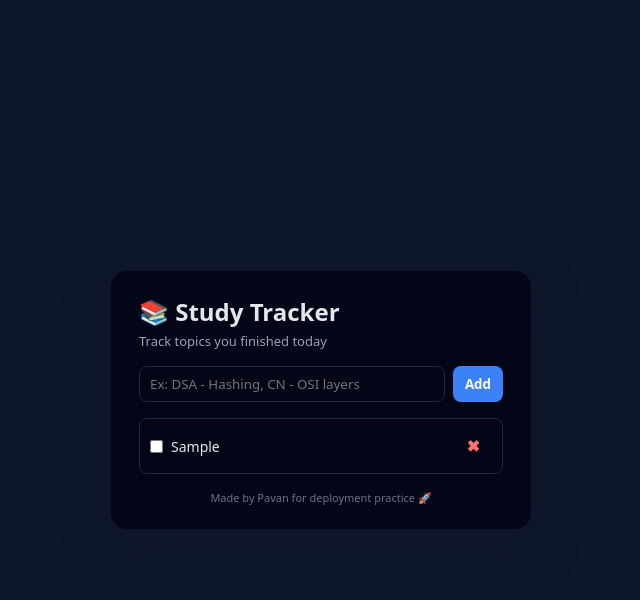
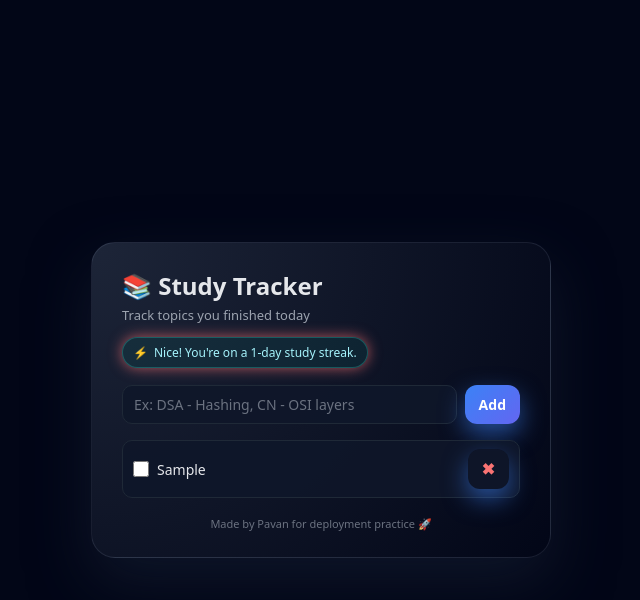
Before and after one commit to Saipavanq/studytracker, a plain HTML site: page index.html in a window 1280 px wide. Both pictures are taken after typing "Sample" into the empty fields and a click on the button "Add". Shown: the whole page, without its empty margins (319-959 px from the left). Drawn offline with Linux system fonts and the light colour scheme.

Commit message:
Add localStorage, animations, and streak system

```diff
--- a/index.html
+++ b/index.html
@@ -10,8 +10,18 @@
     <h1>📚 Study Tracker</h1>
     <p class="subtitle">Track topics you finished today</p>
 
+    <!-- 🔥 Streak badge -->
+    <div id="streakBox" class="streak-box">
+      <span id="streakEmoji">💤</span>
+      <span id="streakText">No streak yet. Add a topic to start!</span>
+    </div>
+
     <div class="input-row">
-      <input id="taskInput" type="text" placeholder="Ex: DSA - Hashing, CN - OSI layers" />
+      <input
+        id="taskInput"
+        type="text"
+        placeholder="Ex: DSA - Hashing, CN - OSI layers"
+      />
       <button id="addBtn">Add</button>
     </div>
 
--- a/script.js
+++ b/script.js
@@ -2,22 +2,108 @@ const taskInput = document.getElementById("taskInput");
 const addBtn = document.getElementById("addBtn");
 const taskList = document.getElementById("taskList");
 
-function createTaskElement(text) {
+const streakBox = document.getElementById("streakBox");
+const streakText = document.getElementById("streakText");
+const streakEmoji = document.getElementById("streakEmoji");
+
+const STORAGE_TASKS = "studyTracker_tasks";
+const STORAGE_STREAK = "studyTracker_streak";
+
+let tasks = [];
+let streak = { count: 0, lastDate: null };
+
+// -------- LocalStorage helpers ----------
+function loadData() {
+  try {
+    const savedTasks = JSON.parse(localStorage.getItem(STORAGE_TASKS));
+    const savedStreak = JSON.parse(localStorage.getItem(STORAGE_STREAK));
+    if (Array.isArray(savedTasks)) tasks = savedTasks;
+    if (savedStreak && typeof savedStreak.count === "number") streak = savedStreak;
+  } catch (e) {
+    console.error("Error loading data", e);
+  }
+}
+
+function saveTasks() {
+  localStorage.setItem(STORAGE_TASKS, JSON.stringify(tasks));
+}
+
+function saveStreak() {
+  localStorage.setItem(STORAGE_STREAK, JSON.stringify(streak));
+}
+
+// -------- Streak logic ----------
+function dateString(d) {
+  return d.toISOString().slice(0, 10);
+}
+
+function isYesterday(prevStr, todayStr) {
+  if (!prevStr) return false;
+  const prev = new Date(prevStr);
+  const today = new Date(todayStr);
+  const diffMs = today - prev;
+  const oneDay = 24 * 60 * 60 * 1000;
+  return diffMs > 0 && diffMs <= oneDay * 1.5;
+}
+
+function updateStreakOnAdd() {
+  const todayStr = dateString(new Date());
+
+  if (streak.lastDate === todayStr) {
+    return; // already counted today
+  }
+
+  if (isYesterday(streak.lastDate, todayStr)) {
+    streak.count += 1;
+  } else {
+    streak.count = 1;
+  }
+
+  streak.lastDate = todayStr;
+  saveStreak();
+  renderStreak();
+}
+
+function renderStreak() {
+  if (!streak.count || streak.count <= 0) {
+    streakBox.classList.remove("hot");
+    streakEmoji.textContent = "💤";
+    streakText.textContent = "No streak yet. Add a topic to start!";
+    return;
+  }
+
+  streakBox.classList.add("hot");
+  streakEmoji.textContent = streak.count >= 5 ? "🔥" : "⚡";
+  streakText.textContent =
+    streak.count === 1
+      ? "Nice! You're on a 1-day study streak."
+      : `🔥 You're on a ${streak.count}-day study streak!`;
+}
+
+// -------- Tasks UI ----------
+function createTaskElement(task, index) {
   const li = document.createElement("li");
   li.className = "task-item";
+  li.dataset.index = index;
 
   const left = document.createElement("div");
   left.className = "task-left";
 
   const checkbox = document.createElement("input");
   checkbox.type = "checkbox";
+  checkbox.checked = task.done;
 
   const span = document.createElement("span");
   span.className = "task-text";
-  span.textContent = text;
+  span.textContent = task.text;
+  if (task.done) span.classList.add("done");
 
   checkbox.addEventListener("change", () => {
-    span.classList.toggle("done", checkbox.checked);
+    const i = Number(li.dataset.index);
+    tasks[i].done = checkbox.checked;
+    if (checkbox.checked) span.classList.add("done");
+    else span.classList.remove("done");
+    saveTasks();
   });
 
   left.appendChild(checkbox);
@@ -28,21 +114,37 @@ function createTaskElement(text) {
   del.textContent = "✖";
 
   del.addEventListener("click", () => {
-    taskList.removeChild(li);
+    li.classList.add("removing");
+    li.addEventListener("animationend", () => {
+      const i = Number(li.dataset.index);
+      tasks.splice(i, 1);
+      saveTasks();
+      renderTasks();
+    });
   });
 
   li.appendChild(left);
   li.appendChild(del);
-
   return li;
 }
 
+function renderTasks() {
+  taskList.innerHTML = "";
+  tasks.forEach((task, index) => {
+    const item = createTaskElement(task, index);
+    taskList.appendChild(item);
+  });
+}
+
+// -------- Add task ----------
 function addTask() {
   const text = taskInput.value.trim();
   if (!text) return;
 
-  const item = createTaskElement(text);
-  taskList.appendChild(item);
+  tasks.push({ text, done: false });
+  saveTasks();
+  updateStreakOnAdd();
+  renderTasks();
   taskInput.value = "";
 }
 
@@ -50,3 +152,8 @@ addBtn.addEventListener("click", addTask);
 taskInput.addEventListener("keydown", (e) => {
   if (e.key === "Enter") addTask();
 });
+
+// -------- Initial load ----------
+loadData();
+renderTasks();
+renderStreak();
--- a/style.css
+++ b/style.css
@@ -2,7 +2,8 @@
   box-sizing: border-box;
   margin: 0;
   padding: 0;
-  font-family: system-ui, -apple-system, BlinkMacSystemFont, "Segoe UI", sans-serif;
+  font-family: system-ui, -apple-system, BlinkMacSystemFont, "Segoe UI",
+    sans-serif;
 }
 
 body {
@@ -10,16 +11,17 @@ body {
   display: flex;
   align-items: center;
   justify-content: center;
-  background: #0f172a;
+  background: #020617;
 }
 
 .app {
-  background: #020617;
+  background: radial-gradient(circle at top left, #1d2538, #020617);
   color: #e5e7eb;
-  padding: 24px 28px;
-  border-radius: 16px;
-  width: min(420px, 95vw);
-  box-shadow: 0 20px 45px rgba(15, 23, 42, 0.7);
+  padding: 26px 30px;
+  border-radius: 24px;
+  width: min(460px, 95vw);
+  box-shadow: 0 24px 60px rgba(15, 23, 42, 0.9);
+  border: 1px solid rgba(148, 163, 184, 0.15);
 }
 
 h1 {
@@ -30,7 +32,27 @@ h1 {
 .subtitle {
   font-size: 13px;
   color: #9ca3af;
+  margin-bottom: 14px;
+}
+
+/* 🔥 Streak */
+.streak-box {
+  display: inline-flex;
+  align-items: center;
+  gap: 6px;
+  padding: 6px 10px;
+  border-radius: 999px;
+  background: rgba(15, 118, 110, 0.16);
+  border: 1px solid rgba(45, 212, 191, 0.3);
+  font-size: 12px;
+  color: #a5f3fc;
   margin-bottom: 16px;
+  transition: transform 0.2s ease, box-shadow 0.2s ease;
+}
+
+.streak-box.hot {
+  box-shadow: 0 0 14px rgba(248, 113, 113, 0.7);
+  transform: translateY(-1px);
 }
 
 .input-row {
@@ -41,29 +63,45 @@ h1 {
 
 input {
   flex: 1;
-  padding: 8px 10px;
-  border-radius: 8px;
+  padding: 9px 11px;
+  border-radius: 10px;
   border: 1px solid #1f2937;
-  background: #020617;
+  background: rgba(15, 23, 42, 0.9);
   color: #e5e7eb;
+  font-size: 14px;
+}
+
+input::placeholder {
+  color: #6b7280;
 }
 
 input:focus {
   outline: 1px solid #3b82f6;
+  border-color: #3b82f6;
+  box-shadow: 0 0 0 1px rgba(59, 130, 246, 0.6);
 }
 
 button {
-  padding: 8px 12px;
-  border-radius: 8px;
+  padding: 9px 14px;
+  border-radius: 12px;
   border: none;
   cursor: pointer;
-  background: #3b82f6;
+  background: linear-gradient(135deg, #3b82f6, #6366f1);
   color: white;
   font-weight: 600;
+  font-size: 14px;
+  box-shadow: 0 10px 25px rgba(59, 130, 246, 0.55);
+  transition: transform 0.12s ease, box-shadow 0.12s ease;
 }
 
 button:hover {
-  filter: brightness(1.05);
+  transform: translateY(-1px);
+  box-shadow: 0 14px 30px rgba(59, 130, 246, 0.7);
+}
+
+button:active {
+  transform: translateY(0);
+  box-shadow: 0 8px 18px rgba(59, 130, 246, 0.55);
 }
 
 #taskList {
@@ -73,15 +111,37 @@ button:hover {
   gap: 8px;
 }
 
+/* 🔄 Task animations */
 .task-item {
   display: flex;
   justify-content: space-between;
   align-items: center;
-  background: #020617;
+  background: rgba(15, 23, 42, 0.95);
   border: 1px solid #1f2937;
   padding: 8px 10px;
-  border-radius: 8px;
+  border-radius: 10px;
   font-size: 14px;
+  opacity: 0;
+  transform: translateY(6px) scale(0.98);
+  animation: fadeInTask 0.18s forwards;
+}
+
+@keyframes fadeInTask {
+  to {
+    opacity: 1;
+    transform: translateY(0) scale(1);
+  }
+}
+
+.task-item.removing {
+  animation: fadeOutTask 0.18s forwards;
+}
+
+@keyframes fadeOutTask {
+  to {
+    opacity: 0;
+    transform: translateY(-4px) scale(0.96);
+  }
 }
 
 .task-left {
@@ -92,11 +152,25 @@ button:hover {
 
 .task-left input[type="checkbox"] {
   cursor: pointer;
+  width: 16px;
+  height: 16px;
+  accent-color: #22c55e;
+  transition: transform 0.12s ease;
+}
+
+.task-left input[type="checkbox"]:checked {
+  transform: scale(1.05);
+}
+
+.task-text {
+  transition: color 0.15s ease, text-decoration-color 0.15s ease,
+    opacity 0.15s ease;
 }
 
 .task-text.done {
   text-decoration: line-through;
   color: #6b7280;
+  opacity: 0.7;
 }
 
 .delete-btn {
@@ -105,10 +179,16 @@ button:hover {
   color: #f97373;
   cursor: pointer;
   font-size: 16px;
+  transition: transform 0.12s ease, color 0.12s ease;
+}
+
+.delete-btn:hover {
+  transform: scale(1.05);
+  color: #fecaca;
 }
 
 .footer {
-  margin-top: 16px;
+  margin-top: 18px;
   font-size: 11px;
   color: #6b7280;
   text-align: center;
```
